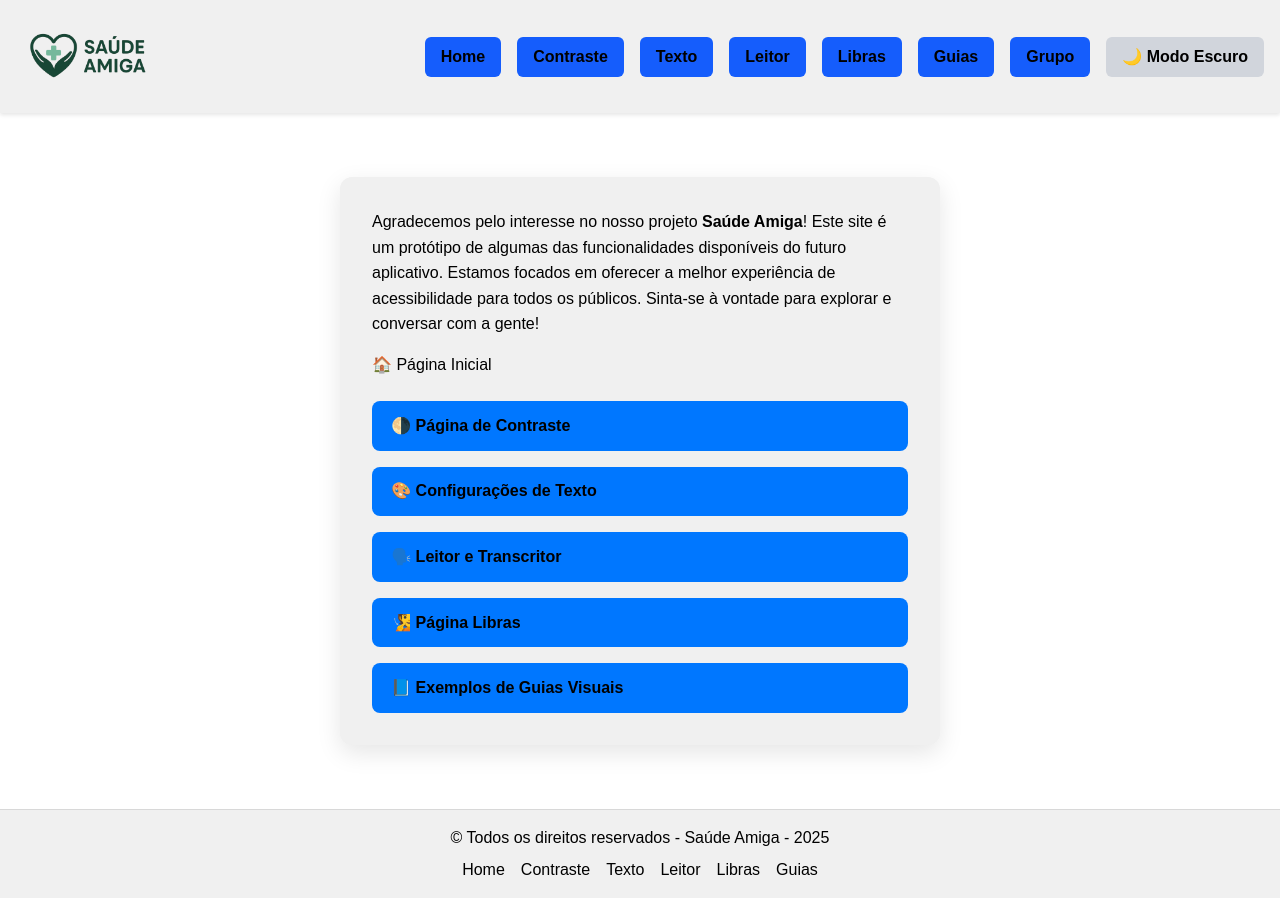
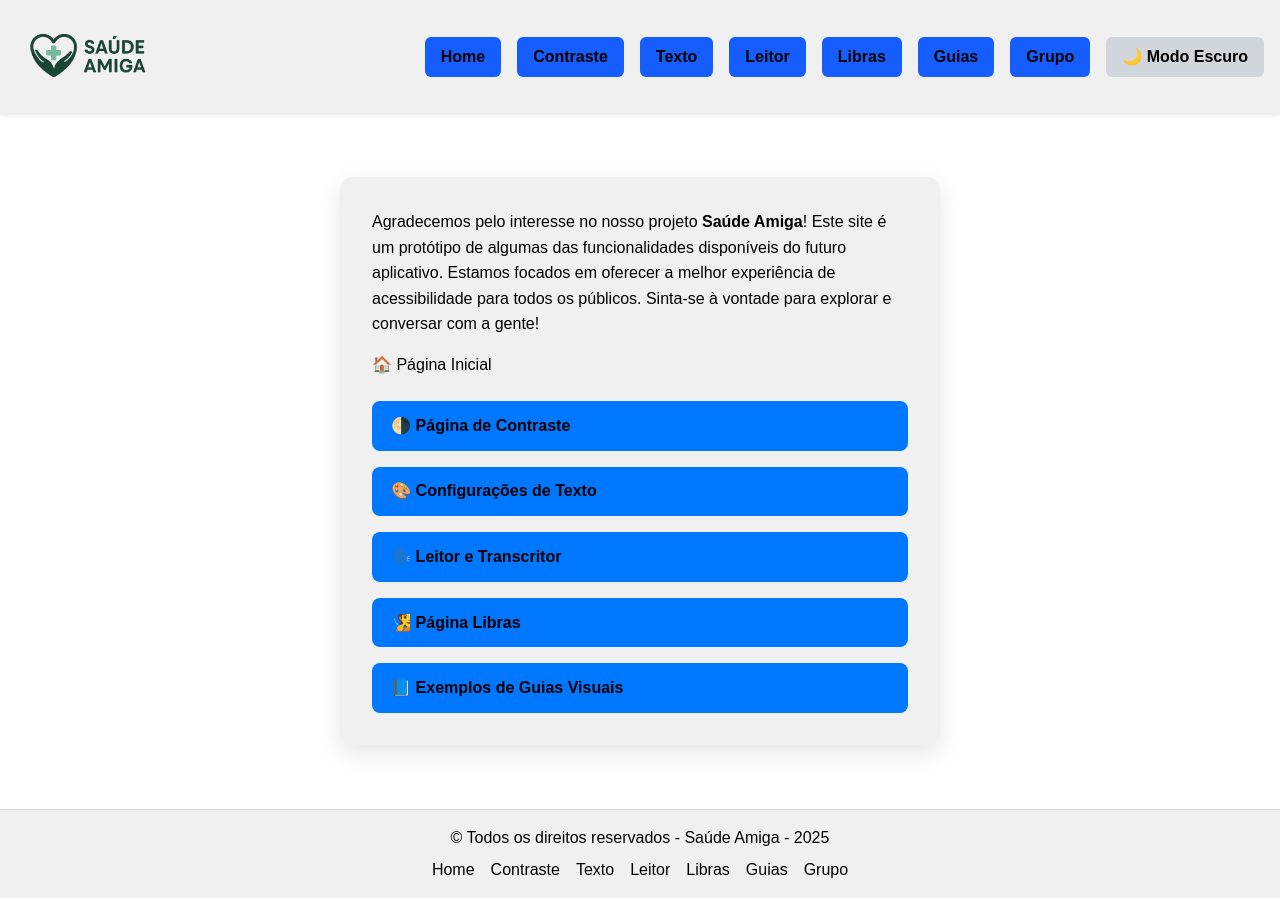
Before and after one commit to saude-amiga/saude-amiga-next, a React (Vite) app: page / in a window 1280 px wide. Built offline with nearby package versions, Linux system fonts and the light colour scheme.

Commit message:
feat(Footer): adicionando link para página de grupo

```diff
--- a/src/components/Footer/Footer.tsx
+++ b/src/components/Footer/Footer.tsx
@@ -12,6 +12,7 @@ export default function Footer() {
           <Link to="/leitor">Leitor</Link>
           <Link to="/libras">Libras</Link>
           <Link to="/guias">Guias</Link>
+          <Link to="/integrantes">Grupo</Link>
         </nav>
       </div>
     </footer>
```
